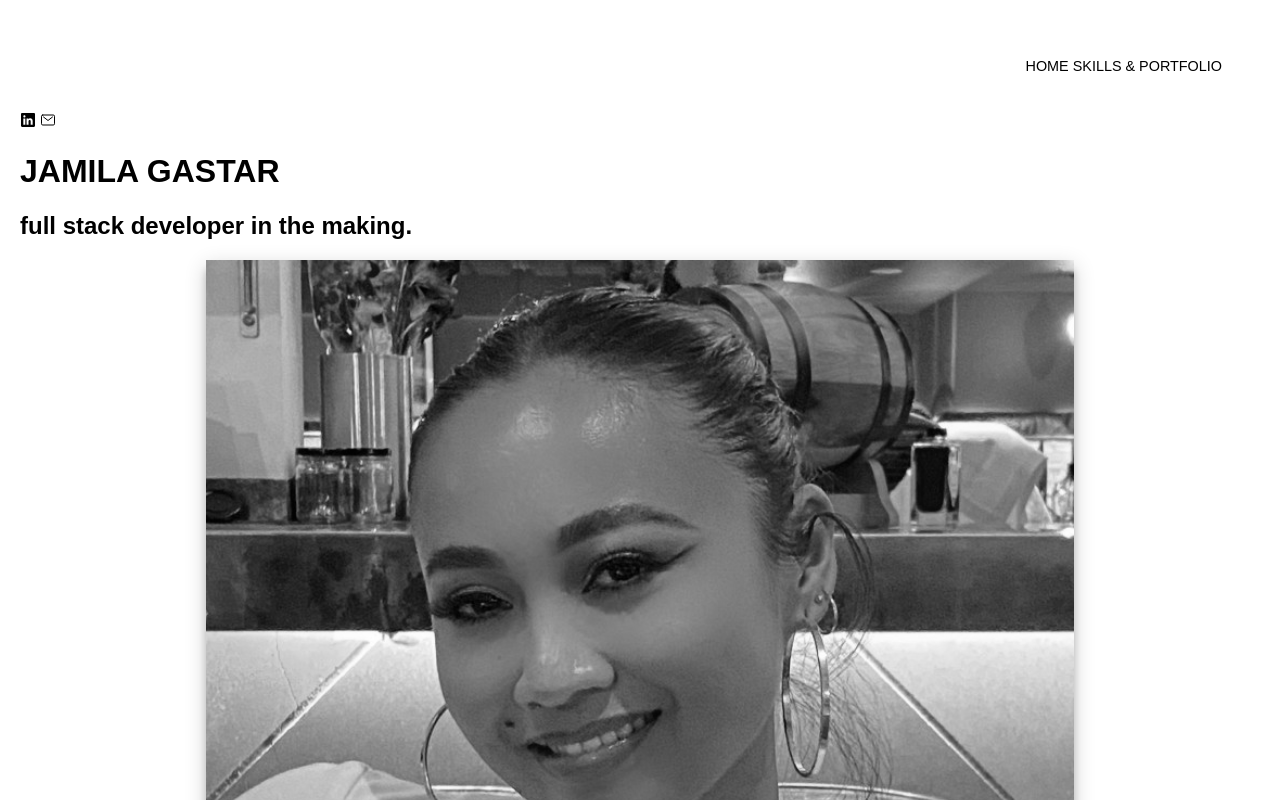
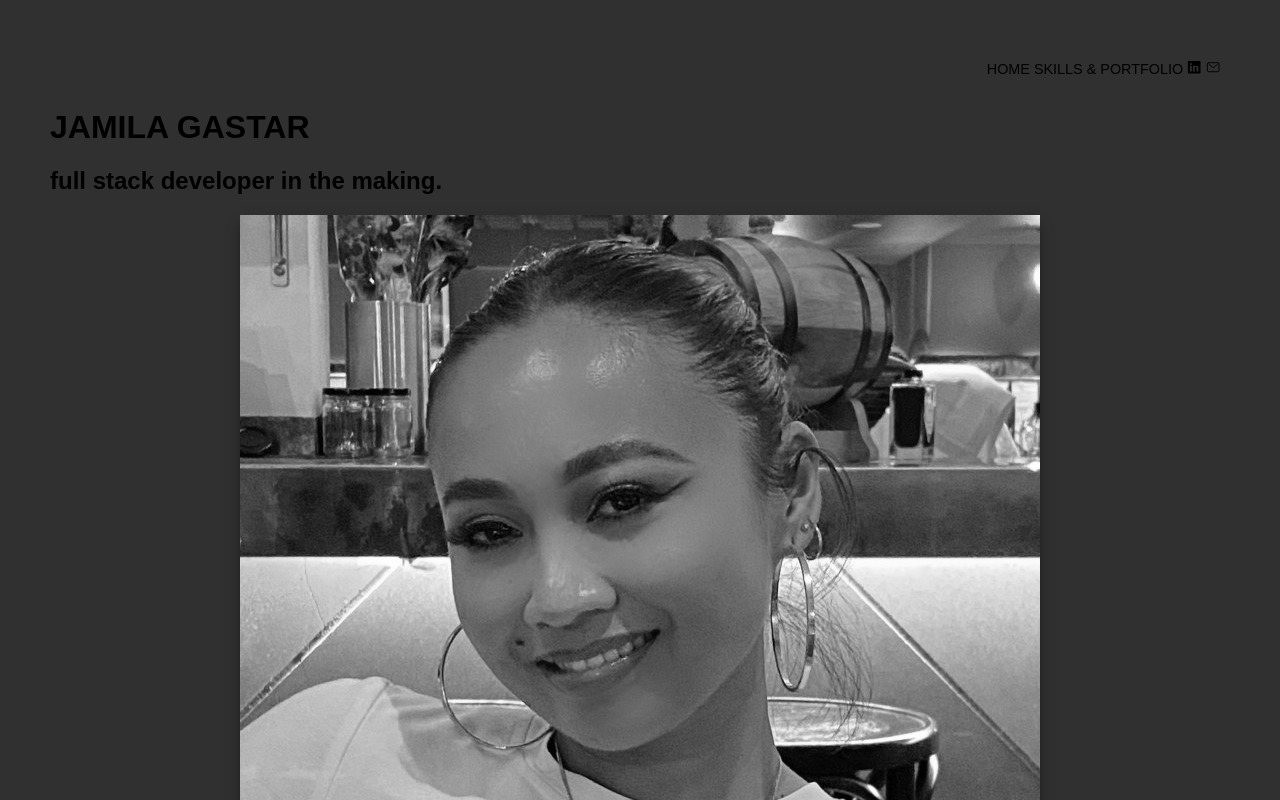
Before and after one commit to JamilaGastar/phase0projectsamplewebsite, a plain HTML site: page index.html in a window 1280 px wide. Shown: the top 800 px of the page. Drawn offline with nearby package versions, Linux system fonts and the light colour scheme.

Commit message:
changed background, added hover effect on image

```diff
--- a/index.html
+++ b/index.html
@@ -12,7 +12,6 @@
     <nav>
       <a href="index.html">HOME</a>
       <a href="portfolio.html">SKILLS & PORTFOLIO</a>
-    </nav>
       <!-- Email and LinkedIn handles-->
       <a href="http://www.linkedin.com/in/jamilagastar/" target="_blank"
         ><ion-icon name="logo-linkedin"></ion-icon
@@ -20,6 +19,7 @@
       <a href="mailto:jamilagastar@gmail.com:" target="_blank"
         ><ion-icon name="mail-outline"></ion-icon
       ></a>
+    </nav>
 
     <!-- Header -->
     <header>
@@ -27,7 +27,7 @@
     </header>
     <h2>full stack developer in the making.</h2>
     <!-- Profile photo -->
-    <div class="content-wrapper">
+    <div class="container">
       <img class="profile-photo" src="./profilephoto.jpg" alt="profile photo" />
     </div>
     <!-- Who am I section -->
--- a/style.css
+++ b/style.css
@@ -1,11 +1,12 @@
 body {
   font-family: "montserrat", sans-serif;
-  margin: 20px;
+  margin: 50px;
+  background-color: #313031;
 }
 
 nav {
   text-align: right;
-  padding: 38px;
+  padding: 10px;
   font-size: 0.9em;
 }
 
@@ -18,28 +19,29 @@ nav a {
   text-decoration: none;
 }
 
+a.link {
+  color: #000000;
+}
+
+a {
+  color: #000000;
+}
+
 h2:hover {
   color: #c699de;
   font-style: italic;
 }
 
+.container:hover .profile-photo {
+  opacity: 0.3;
+}
+
 .profile-photo {
   display: block;
-  max-width: 70%;
-  max-height: 70%;
-  min-width: 70%;
-  min-height: 70%;
   margin-right: auto;
   margin-left: auto;
   box-shadow: 0 10px 8px 0 rgba(0, 0, 0, 0.2), 0 6px 20px 0 rgba(0, 0, 0, 0.19);
   filter: grayscale(100%);
-  object-fit: cover;
+  opacity: 1;
+  transition: 0.5s ease;
 }
-
-a:link {
-  color: black;
-}
-
-a:visited {
-  color: black;
-}
```
Also changed, not shown: portfolio.html (+1 -2 lines). Lines whose indentation alone changed are shown as unchanged.
